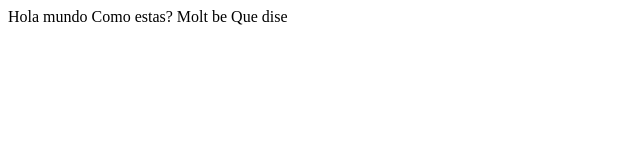
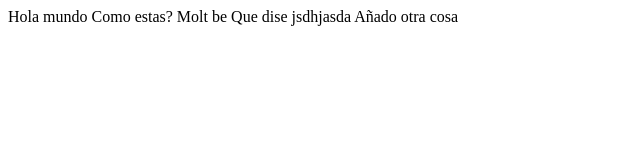
Before and after one commit to Agustin-21/Git_2, a plain HTML site: page Index.html in a window 1280 px wide. Shown: the whole page, without its empty margins (0-640 px from the left). Drawn offline with Linux system fonts and the light colour scheme.

Commit message:
Otro commit

```diff
--- a/Index.html
+++ b/Index.html
@@ -3,4 +3,6 @@ Hola mundo
 Como estas?
 Molt be
 Que dise
+jsdhjasda
+Añado otra cosa
 </html>
```
